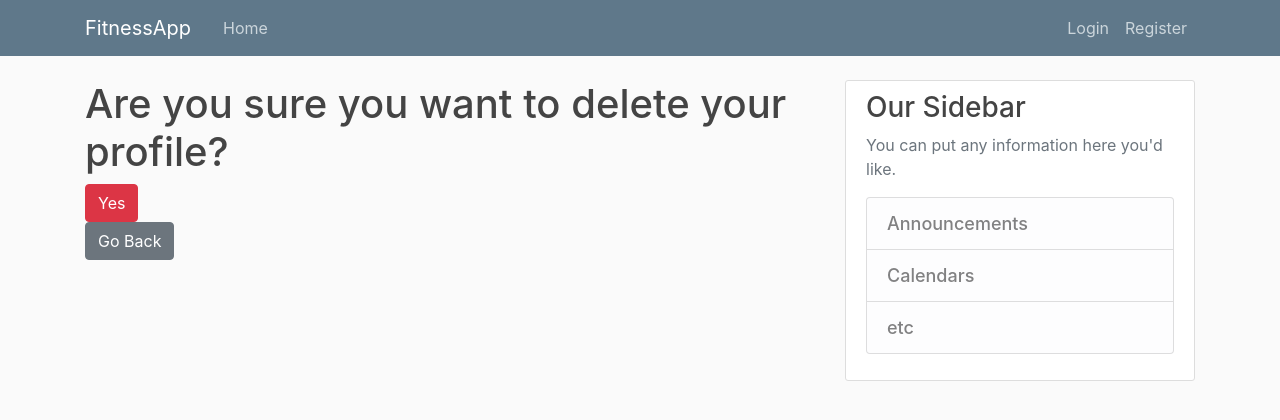
After one commit to GeorgiDN/Nutrients-tracker, a Django app: template fitnessApp/templates/users/profile-delete-page.html in a window 1280 px wide. The commit adds this page. Shown: the top 420 px of the page. Run offline with Django 5.2, Linux system fonts and the light colour scheme; the template is opened without the code that fills it, so the values that code supplies are empty; some libraries are stand-ins or nearby versions.

Commit message:
feat(user): add ProfileDeleteView

```diff
--- a/fitnessApp/fitnessApp/urls.py
+++ b/fitnessApp/fitnessApp/urls.py
@@ -29,6 +29,9 @@ urlpatterns = [
     path('login/', auth_views.LoginView.as_view(template_name='users/login.html'), name='login'),
     path('logout/', auth_views.LogoutView.as_view(template_name='users/logout.html'), name='logout'),
     path('profile/', user_views.ProfileView.as_view(), name='profile'),
+    path('profile/<int:pk>/', include([
+        path('delete/', user_views.ProfileDeleteView.as_view(), name='profile-delete'),
+    ]))
 ]
 
 
--- /dev/null
+++ b/fitnessApp/templates/users/profile-delete-page.html
@@ -0,0 +1,11 @@
+{% extends "home/base.html" %}
+{% block content %}
+<div class="delete-profile">
+    <h1>Are you sure you want to delete your profile?</h1>
+    <form method="post">
+        {% csrf_token %}
+        <button type="submit" class="btn btn-danger">Yes</button>
+    </form>
+    <a class="btn btn-secondary" href="javascript:history.back()">Go Back</a>
+</div>
+{% endblock %}
--- a/fitnessApp/templates/users/profile.html
+++ b/fitnessApp/templates/users/profile.html
@@ -20,7 +20,7 @@
         </fieldset>
         <div class="form-group">
             <button class="btn btn-outline-info" type="submit">Update</button>
-{#            <a class="btn btn-danger" href="{% url 'profile-delete' pk=request.user.user_profile.pk %}">Delete</a>#}
+            <a class="btn btn-danger" href="{% url 'profile-delete' pk=request.user.user_profile.pk %}">Delete</a>
         </div>
 
     </form>
```
Also changed, not shown: fitnessApp/fitnessApp/users/views.py (+27 -3 lines).
